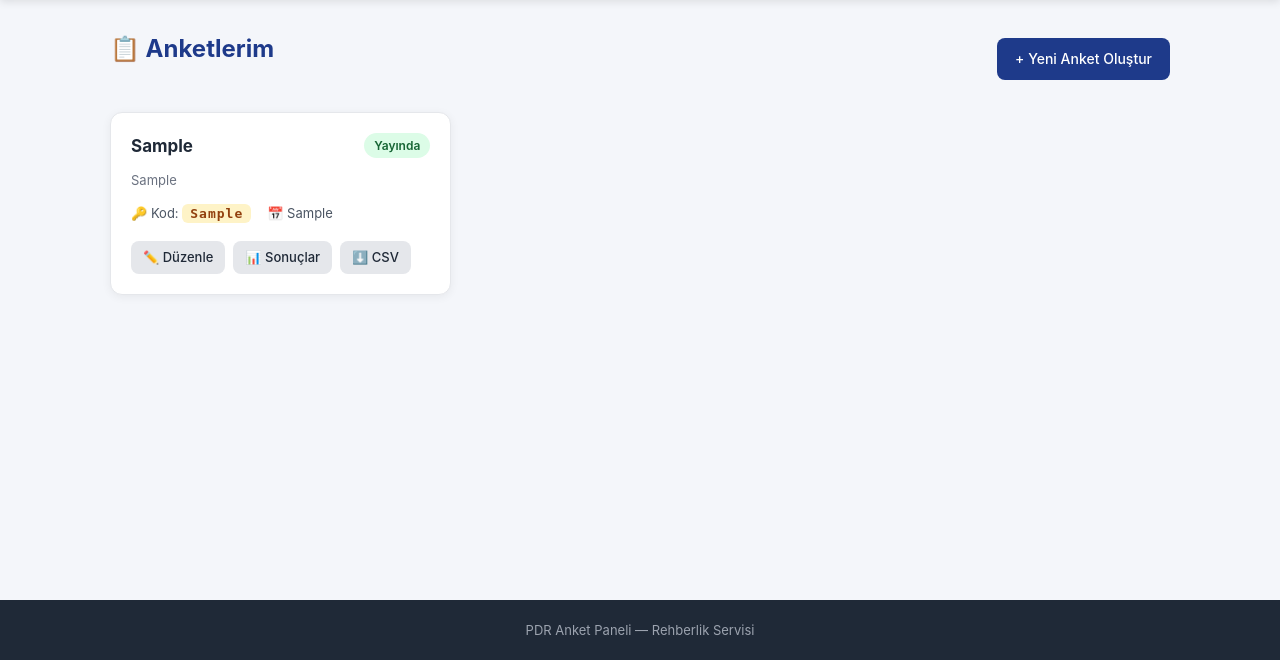
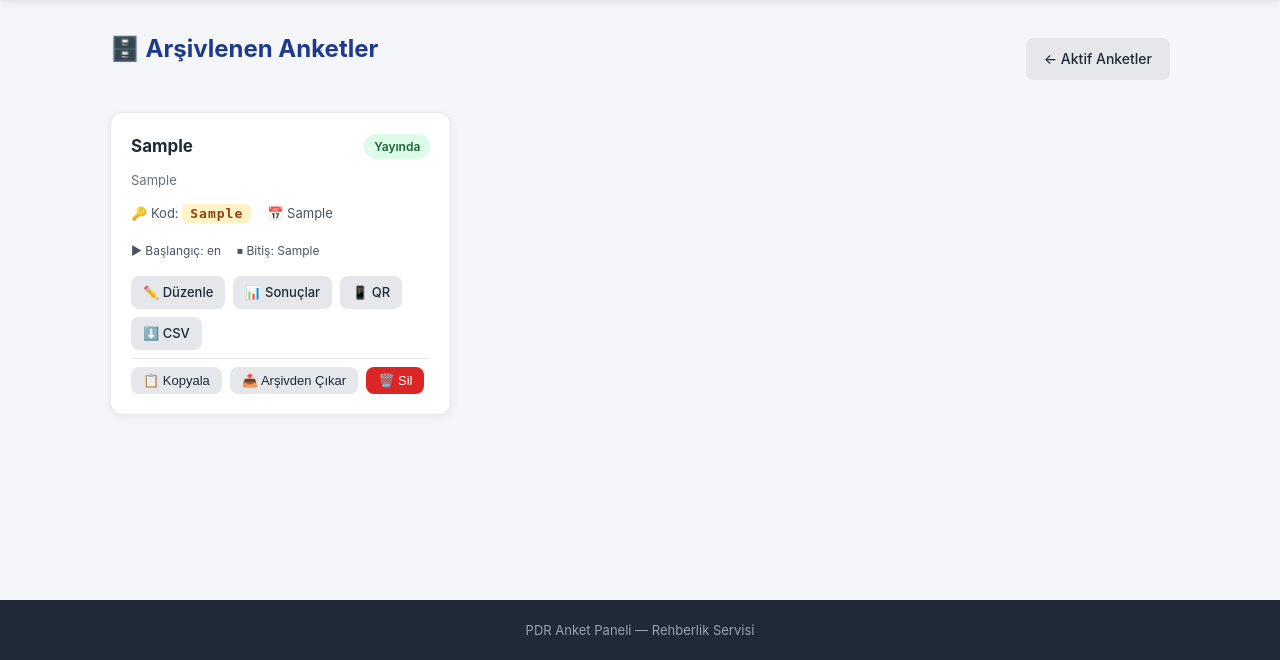
Before and after one commit to rusenozdili1-cloud/pdr-anket-paneli, a Flask app: page /arsiv in a window 1280 px wide. Shown: the part 57-717 px from the top of the page. Run offline with Flask 3, Linux system fonts and the light colour scheme; the visitor is signed in with stand-in values (Sample User, id 1); tables that the repository leaves empty hold one stand-in row (values such as "Sample post").

Commit message:
Update panel.html

```diff
--- a/templates/panel.html
+++ b/templates/panel.html
@@ -1,43 +1,82 @@
 {% extends "base.html" %}
-{% block baslik %}Anketler — PDR Panel{% endblock %}
+{% block baslik %}{% if arsiv_modu %}Arşiv{% else %}Anketler{% endif %} — PDR Panel{% endblock %}
 {% block icerik %}
 
 <div class="baslik-satir">
-  <h1>📋 Anketlerim</h1>
-  <a href="{{ url_for('anket_yeni') }}" class="btn birincil">+ Yeni Anket Oluştur</a>
+  <h1>{% if arsiv_modu %}🗄️ Arşivlenen Anketler{% else %}📋 Anketlerim{% endif %}</h1>
+  <div>
+    {% if arsiv_modu %}
+      <a href="{{ url_for('panel') }}" class="btn">← Aktif Anketler</a>
+    {% else %}
+      <a href="{{ url_for('sablonlar') }}" class="btn">📚 Şablonlardan Oluştur</a>
+      <a href="{{ url_for('arsiv') }}" class="btn">🗄️ Arşiv</a>
+      <a href="{{ url_for('anket_yeni') }}" class="btn birincil">+ Yeni Anket</a>
+    {% endif %}
+  </div>
 </div>
 
 {% if anketler %}
   <div class="anket-listesi">
     {% for a in anketler %}
-      <div class="anket-kart">
+      <div class="anket-kart {% if a.arsivli %}arsivli{% endif %}">
         <div class="anket-ust">
           <h3>{{ a.baslik }}</h3>
+          <div>
             {% if a.yayinda %}
               <span class="etiket yesil">Yayında</span>
+            {% elif a.arsivli %}
+              <span class="etiket gri">Arşivli</span>
             {% else %}
               <span class="etiket gri">Taslak</span>
             {% endif %}
           </div>
+        </div>
+
         {% if a.aciklama %}
           <p class="anket-aciklama">{{ a.aciklama }}</p>
         {% endif %}
+
         <div class="anket-meta">
           <span>🔑 Kod: <strong class="kod">{{ a.kod }}</strong></span>
           <span>📅 {{ a.olusturma[:10] }}</span>
         </div>
+
+        {% if a.baslangic or a.bitis %}
+          <div class="anket-meta" style="font-size: 12px;">
+            {% if a.baslangic %}<span>▶ Başlangıç: {{ a.baslangic[:16] }}</span>{% endif %}
+            {% if a.bitis %}<span>⏹ Bitiş: {{ a.bitis[:16] }}</span>{% endif %}
+          </div>
+        {% endif %}
+
         <div class="anket-butonlar">
           <a href="{{ url_for('anket_duzenle', anket_id=a.id) }}" class="btn kucuk">✏️ Düzenle</a>
           <a href="{{ url_for('sonuclar', anket_id=a.id) }}" class="btn kucuk">📊 Sonuçlar</a>
+          <a href="{{ url_for('anket_qr', anket_id=a.id) }}" class="btn kucuk">📱 QR</a>
           <a href="{{ url_for('sonuclar_csv', anket_id=a.id) }}" class="btn kucuk">⬇️ CSV</a>
+        </div>
+
+        <div class="anket-butonlar" style="margin-top: 8px; padding-top: 8px; border-top: 1px solid #e5e7eb;">
+          <form method="post" action="{{ url_for('anket_kopyala', anket_id=a.id) }}" style="display:inline;">
+            <button type="submit" class="btn kucuk">📋 Kopyala</button>
+          </form>
+          <form method="post" action="{{ url_for('anket_arsivle', anket_id=a.id) }}" style="display:inline;">
+            <button type="submit" class="btn kucuk">{% if a.arsivli %}📤 Arşivden Çıkar{% else %}🗄️ Arşivle{% endif %}</button>
+          </form>
+          <form method="post" action="{{ url_for('anket_sil', anket_id=a.id) }}" style="display:inline;"
+                onsubmit="return confirm('Bu anketi ve TÜM verilerini silmek istediğinize emin misiniz? Bu işlem GERİ ALINAMAZ.');">
+            <button type="submit" class="btn kucuk tehlike">🗑️ Sil</button>
+          </form>
         </div>
       </div>
     {% endfor %}
   </div>
 {% else %}
   <div class="bos-durum">
-    <p>Henüz anket oluşturmadınız.</p>
+    <p>{% if arsiv_modu %}Arşivde anket yok.{% else %}Henüz anket oluşturmadınız.{% endif %}</p>
+    {% if not arsiv_modu %}
       <a href="{{ url_for('anket_yeni') }}" class="btn birincil">İlk Anketinizi Oluşturun</a>
+      <a href="{{ url_for('sablonlar') }}" class="btn">📚 Hazır Şablonlar</a>
+    {% endif %}
   </div>
 {% endif %}
 
```
Lines whose indentation alone changed are shown as unchanged.
